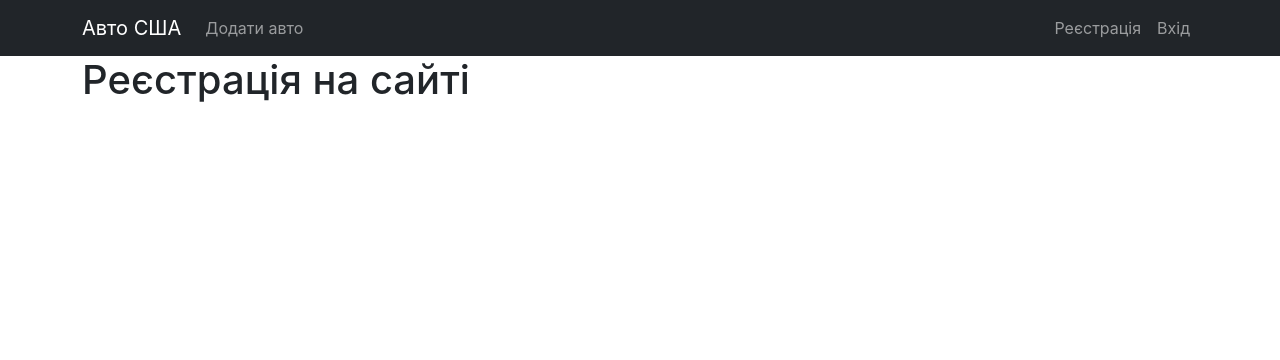
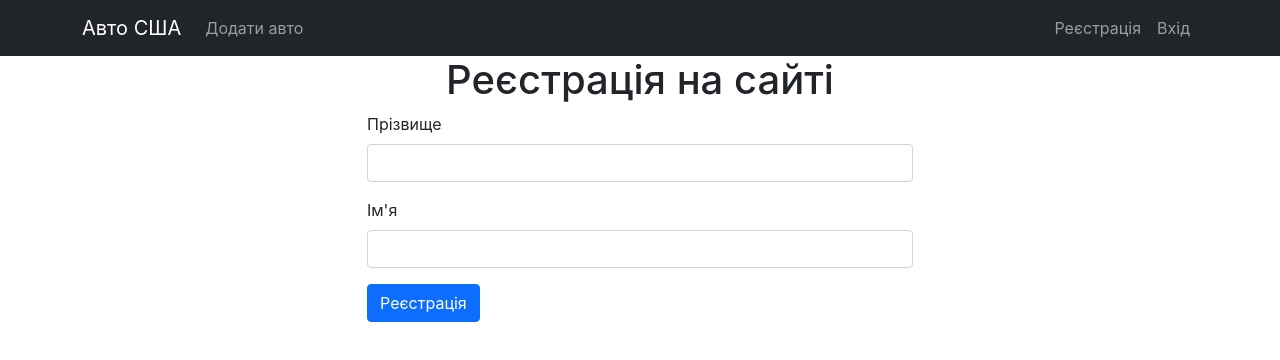
Before and after one commit to novakvova/PHPReactPD913Auto, a React (Create React App) app: page /register in a window 1280 px wide. Shown: the top 360 px of the page. Built offline with nearby package versions, Linux system fonts and the light colour scheme; the HTML template or start-up script is replaced by a standard one.

Commit message:
Add form register begin

```diff
--- a/src/components/auth/Register/index.tsx
+++ b/src/components/auth/Register/index.tsx
@@ -1,7 +1,52 @@
+import React, {useState} from "react";
+import InputGroup from "../../common/InputGroup";
+
+interface IRegisterPage {
+  surname: string,
+  name: string
+};
+
 const RegisterPage = () => {
+
+  const [model, setModel] = useState<IRegisterPage>({} as IRegisterPage);
+
+  const handleChange = (e: React.ChangeEvent<HTMLInputElement>) => {
+
+    setModel({
+      ...model,
+      [e.target.name]: e.target.value
+    });
+  }
+
+  const handleSubmit = (e: React.FormEvent) => {
+    e.preventDefault();
+    console.log("submit form", model);
+  }
+
   return (
     <>
-      <h1>Реєстрація на сайті</h1>
+      <div className="row">
+        <div className="col-md-6 offset-md-3">
+          <h1 className="text-center">Реєстрація на сайті</h1>
+          <form onSubmit={handleSubmit}>
+            <InputGroup
+              label="Прізвище"
+              field="surname"
+              onChange={handleChange}
+            />
+
+            <InputGroup
+              label="Ім'я"
+              field="name"
+              onChange={handleChange}
+            />
+
+            <button type="submit" className="btn btn-primary">
+              Реєстрація
+            </button>
+          </form>
+        </div>
+      </div>
     </>
   );
 };
--- /dev/null
+++ b/src/components/common/InputGroup.tsx
@@ -0,0 +1,22 @@
+type InputGroupProps = {
+  label: string;
+  field: string;
+  onChange: (e: React.ChangeEvent<HTMLInputElement>) => void;
+  type?: string;
+};
+
+const InputGroup = ({ label, field, onChange, type = "text" }: InputGroupProps) => {
+  return (
+    <div className="mb-3">
+      <label htmlFor={field} className="form-label">
+        {label}
+      </label>
+      <input type={type}
+        className="form-control"
+        onChange={onChange}
+        id={field} name={field} />
+    </div>
+  );
+};
+
+export default InputGroup;
```
